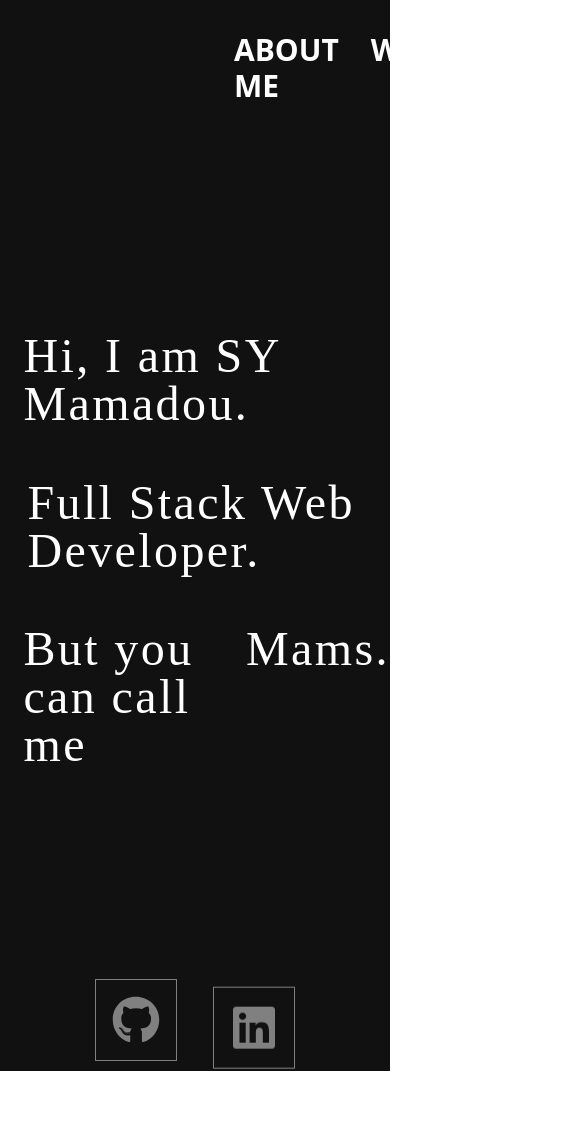
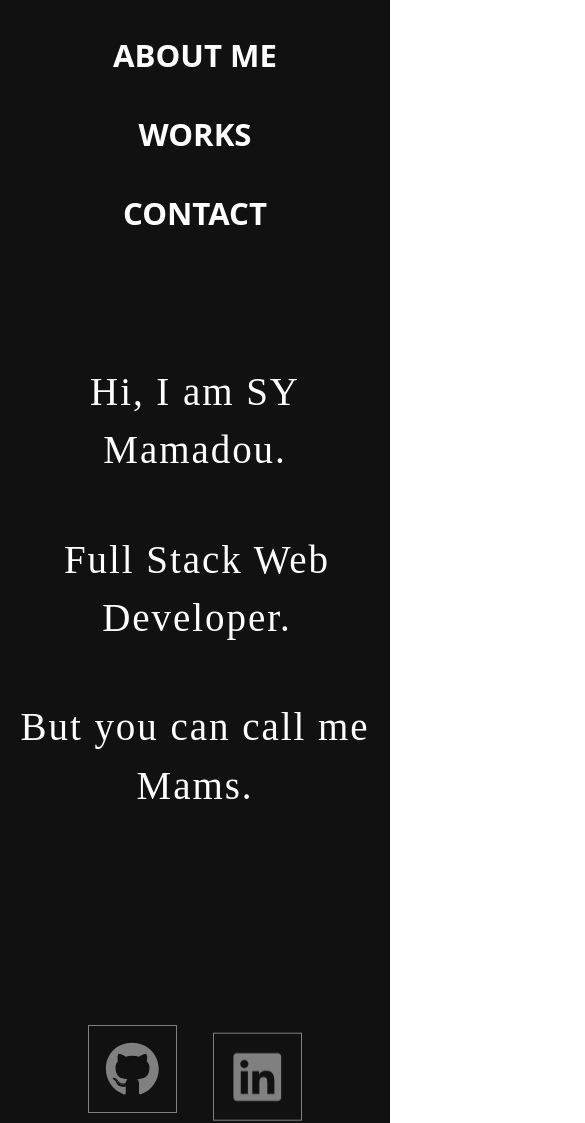
Before and after one commit to M-ams/Portfolio, a Next.js app: page / in a window 390 px wide. Shown: the top 1123 px of the page, 585 px wide, since content can reach past the window. Before the commit the page ends 1071 px from the top, so only its background shows below. Built offline with nearby package versions, Linux system fonts and the light colour scheme.

Commit message:
home page responsive

```diff
--- a/pages/homepage.tsx
+++ b/pages/homepage.tsx
@@ -6,46 +6,46 @@ import { FaLinkedin } from "react-icons/fa";
 function Homepage() {
   return (
     <div className="bg-[#121111] min-h-screen flex flex-col">
-      <div className="space-x-8 ml-[60vw] flex mt-8">
+      <div className="xs:space-y-8 md:space-y-8  xl:space-x-8 2xl:space-x-20 lg:space-x-8 xl:ml-[60vw] 2xl:ml-[45vw] lg:ml-[45vw] flex xs:flex-col xs:text-center md:flex-col md:text-center m-auto mt-8">
         <Link
           href="/about-me/about-me"
-          className="text-white text-3xl font-bold gg text-underline-center"
+          className="text-white text-[2vw] 2xl:text-[3vw] xs:text-[8vw] md:text-[5vw] font-bold gg text-underline-center"
         >
           ABOUT ME
         </Link>
         <Link
           href="/projects/projects"
-          className="text-white text-3xl font-bold gg2 text-underline-center"
+          className="text-white text-[2vw] 2xl:text-[3vw] xs:text-[8vw] md:text-[5vw] font-bold gg2 text-underline-center"
         >
           WORKS
         </Link>
         <Link
           href="/contact/contact"
-          className="text-white text-3xl font-bold gg3 text-underline-center"
+          className="text-white text-[2vw] 2xl:text-[3vw] xs:text-[8vw] md:text-[5vw] font-bold gg3 text-underline-center"
         >
           CONTACT
         </Link>
       </div>
-      <div className=" text-white ml-[6vw] pt-[27vh] cssanimation sequence fadeInBottom dd">
-        <div className="flex text-5xl font-normal courier tracking-wider">
+      <div className=" text-white xl:ml-[6vw] xl:pt-[27vh] lg:ml-[6vw] lg:pt-[27vh] 2xl:ml-[6vw] 2xl:pt-[27vh] xs:pt-[15vh] md:pt-[15vh] cssanimation sequence fadeInBottom dd">
+        <div className="xl:flex text-[3vw] xs:text-[10vw] md:text-[7vw] 2xl:text-[4vw] xs:text-center md:text-center font-normal courier tracking-wider">
           <p className="mams">Hi, I am SY Mamadou.</p>
         </div>
-        <div className="text-5xl font-medium courier mt-[6vh] tracking-wider">
+        <div className="text-[3vw] xs:text-[10vw] md:text-[7vw] 2xl:text-[4vw] xs:text-center md:text-center font-medium courier mt-[6vh] tracking-wider">
           <p className="dev ml-1">Full Stack Web Developer.</p>
         </div>
-        <div className="flex text-5xl font-normal courier mt-[6vh] tracking-wider">
+        <div className="xl:flex 2xl:flex lg:flex xs:flex-col md:flex-col text-[3vw] xs:text-[10vw] md:text-[7vw] 2xl:text-[4vw] xs:text-center md:text-center font-normal courier mt-[6vh] tracking-wider">
           <p>But you can call me</p>
-          <p className="ml-2 change-text">Mams.</p>
+          <p className="xl:ml-2 lg:ml-2 2xl:ml-6 change-text">Mams.</p>
         </div>
       </div>
       <div className="w-auto  flex justify-center items-center">
         <div className="flex space-x-9 cssanimation sequence fadeInBottom dd justify-center align-middle w-[40vw] mt-[20vh]">
           <Link href="https://github.com/Mams-sy" target="_blank" className="social mt-[6vh] float2">
-            <FaGithub className="text-5xl m-4" />
+            <FaGithub className="text-[3vw] xs:text-[14vw] md:text-[8vw] 2xl:text-[7vw] m-4" />
           </Link>
 
           <Link href="https://www.linkedin.com/in/mamadou-sy/" target="_blank" className="social social1 mt-[6vh] float4">
-            <FaLinkedin className="text-5xl m-4" />
+            <FaLinkedin className="text-[3vw] xs:text-[14vw] md:text-[8vw] 2xl:text-[7vw] m-4" />
           </Link>
         </div>
       </div>
```
